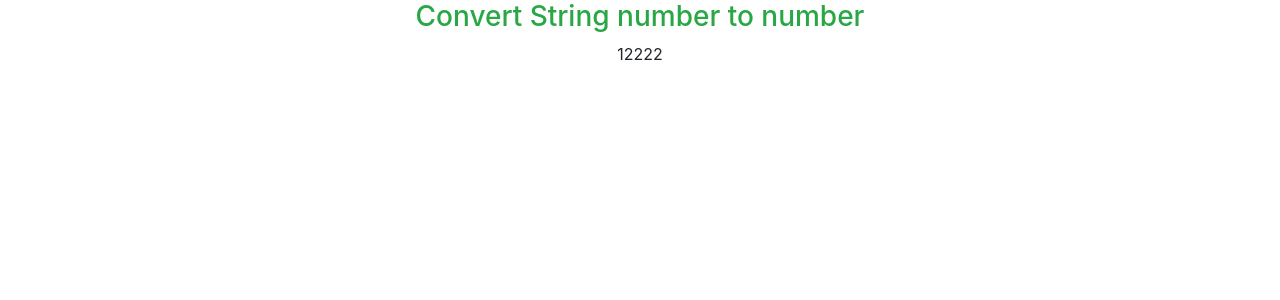
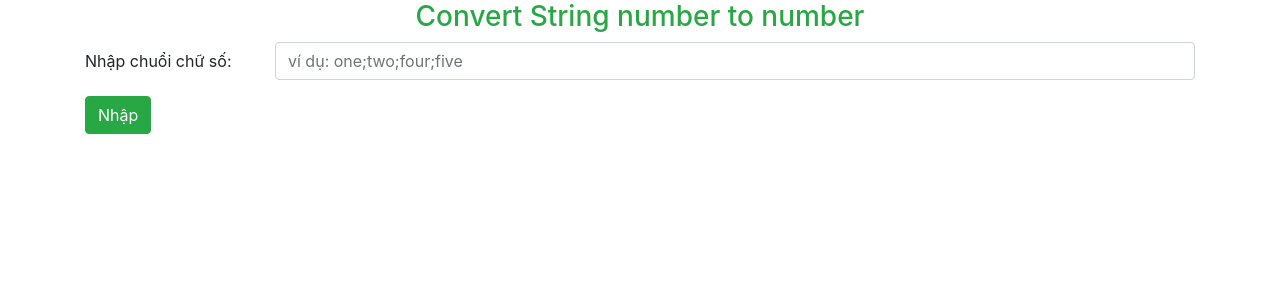
Before and after one commit to phamtung-23/Excercise_Trainning, a PHP site: page /ex4.php in a window 1280 px wide. Shown: the top 300 px of the page. Run offline with PHP 8.4, Linux system fonts and the light colour scheme; some libraries are stand-ins or nearby versions.

Commit message:
update ex4 input with form

```diff
--- a/exercise/ex4.php
+++ b/exercise/ex4.php
@@ -14,20 +14,57 @@
 <body>
   <div class="container">
     <h3 class="text-center text-success">Convert String number to number</h3>
+    <form method="POST">
+      <div class="form-group row">
+        <label for="inputEmail3" class="col-sm-2 col-form-label">Nhập chuổi chữ số:</label>
+        <div class="col-sm-10">
+          <input type="text" name="number" class="form-control" id="inputEmail3" placeholder="ví dụ: one;two;four;five">
+        </div>
+      </div>
+      <!-- <div class="form-group row">
+        <label for="inputPassword3" class="col-sm-2 col-form-label">Password</label>
+        <div class="col-sm-10">
+          <input type="password" class="form-control" id="inputPassword3" placeholder="Password">
+        </div>
+      </div> -->
+      <div class="form-group row">
+        <div class="col-sm-10">
+          <button type="submot" class="btn btn-success">Nhập</button>
+        </div>
+      </div>
+    </form>
     <div class=" w-100 text-center ">
 
 
       <?php
-        function convert( ...$arrayString){
+
+        if($_SERVER['REQUEST_METHOD'] == 'POST'){
+          if(isset($_POST["number"])){
+            $string = ($_POST["number"]);
+            $arr  = explode(';', $string);
+            // for ($i = 0; $i < $size; $i++) {
+            //     for ($j = 0; $j <= $i; $j++) {
+            //         echo "*";
+            //     }
+            //     echo "<br>";
+            // }
+            convert($arr);
+          }else{
+            echo "Vui lòng không nhập số âm!";
+          }
+        }
+
+        function convert($arrayString){
           $numbers = array("zero"=>0, "one"=>1, "two"=>2, "three"=>3, "four"=>4, "five"=>5, "six"=>6, "seven"=>7, "eight"=>8, "nine"=>9);
           foreach ($arrayString as $stringNumber){
             foreach($numbers as $key => $value){
-              if($stringNumber ==  $key)
+              if(htmlspecialchars(stripslashes(trim($stringNumber))) ==  $key){
                 echo "$value";
+              }
             }
           }
         }
-        convert("one", "two","two","two","two");
+
       ?>
     </div>
 
```
